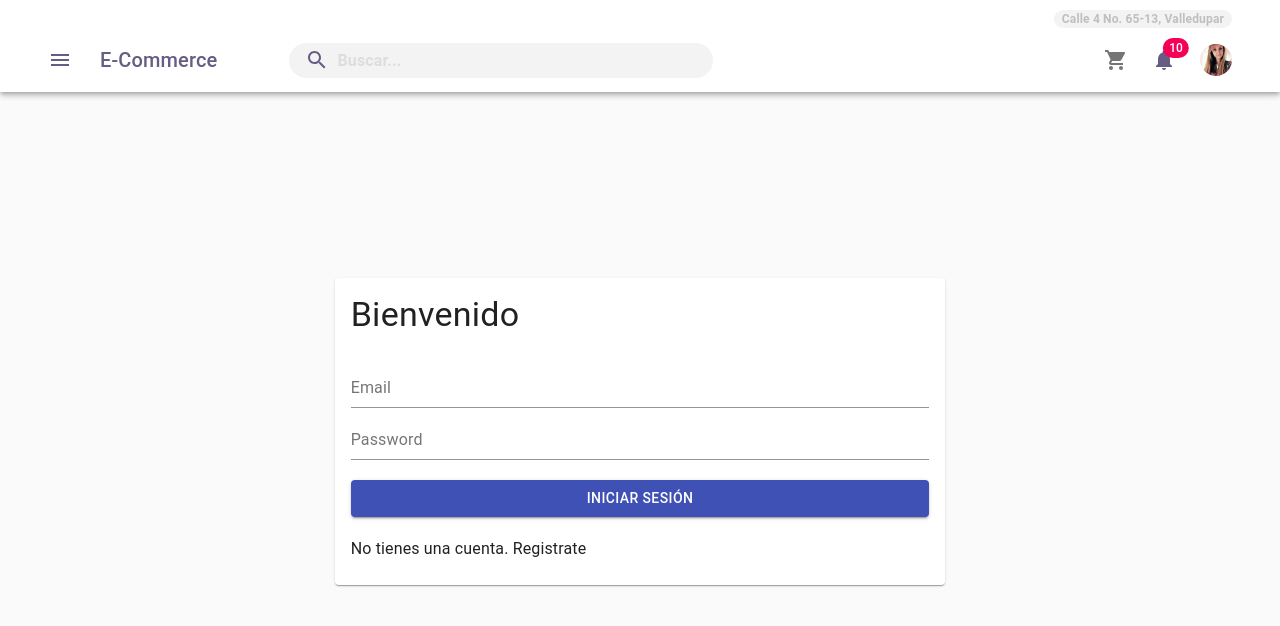
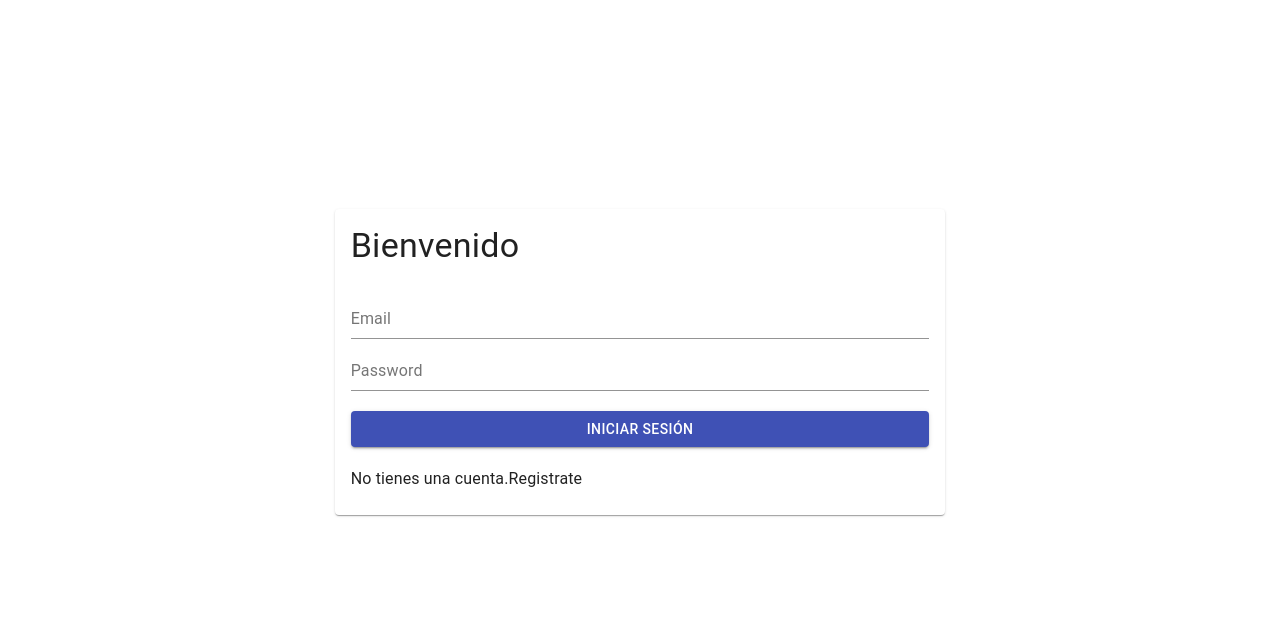
Before and after one commit to ricardober93/FrontendStore, a Next.js app: page /login in a window 1280 px wide. Shown: the top 626 px of the page. Built offline with nearby package versions, Linux system fonts and the light colour scheme.

Commit message:
eliminando el layout del login

```diff
--- a/pages/login.js
+++ b/pages/login.js
@@ -1,15 +1,13 @@
 import React from "react";
 import FormLogin from "../src/modules/user/auth/components/FormLogin";
-import Layout from "../src/modules/layouts/layout";
 import { Provider } from "react-redux";
 import store from "../src/store";
+
 
 export default function profile() {
   return (
     <Provider store={store}>
-      <Layout>
         <FormLogin />
-      </Layout>
     </Provider>
   );
 }
--- a/pages/restore.js
+++ b/pages/restore.js
@@ -1,15 +1,12 @@
 import React from "react";
 import Recovery from "../src/modules/user/recovery/components/Recovery";
-import Layout from "../src/modules/layouts/layout";
 import { Provider } from "react-redux";
 import store from "../src/store";
 
 function restore() {
   return (
     <Provider store={store}>
-      <Layout>
         <Recovery />
-      </Layout>
     </Provider>
   );
 }
--- a/src/modules/user/auth/components/FormLogin.js
+++ b/src/modules/user/auth/components/FormLogin.js
@@ -22,6 +22,9 @@ const useStyles = makeStyles((theme) => ({
     alignContent: 'center',
     justifyContent:'center',
 
+  },
+  fullw:{
+    width:'100%'
   },
 
 }));
@@ -49,7 +52,7 @@ function Login() {
   });
 
   return (
-    <Container height="100%" className={classes.root} style={{ padding: 30 }}>
+    <Container className={classes.root} style={{ padding: 30 }}>
         <style global jsx>{`
         html,
         body,
@@ -70,7 +73,7 @@ function Login() {
              { messages.title }
             </Typography>
             <form style={{ marginTop: 20 }} onSubmit={formik.handleSubmit}>
-              <FormControl fullWidth="true">
+              <FormControl className={classes.fullw}>
                 <InputLabel htmlFor="email">Email</InputLabel>
                 <InputForm
                   name="email"
@@ -84,7 +87,7 @@ function Login() {
                 ) : null}
               </FormControl>
 
-              <FormControl fullWidth="true">
+              <FormControl className={classes.fullw}>
                 <InputLabel htmlFor="password">Password</InputLabel>
                 <InputForm
                   type="password"
@@ -100,7 +103,7 @@ function Login() {
               </FormControl>
               <Button
                 type="submit"
-                fullWidth="true"
+                className={classes.fullw}
                 variant="contained"
                 color="primary"
                 style={{ marginTop: 20 }}
@@ -109,7 +112,7 @@ function Login() {
               </Button>
             </form>
             <Typography style={{ marginTop: 20 }}>
-            { messages.not_account }. { messages.link_sing_up }
+            { messages.not_account }.{ messages.link_sing_up }
             </Typography>
           </CardContent>
         </Card>
```
